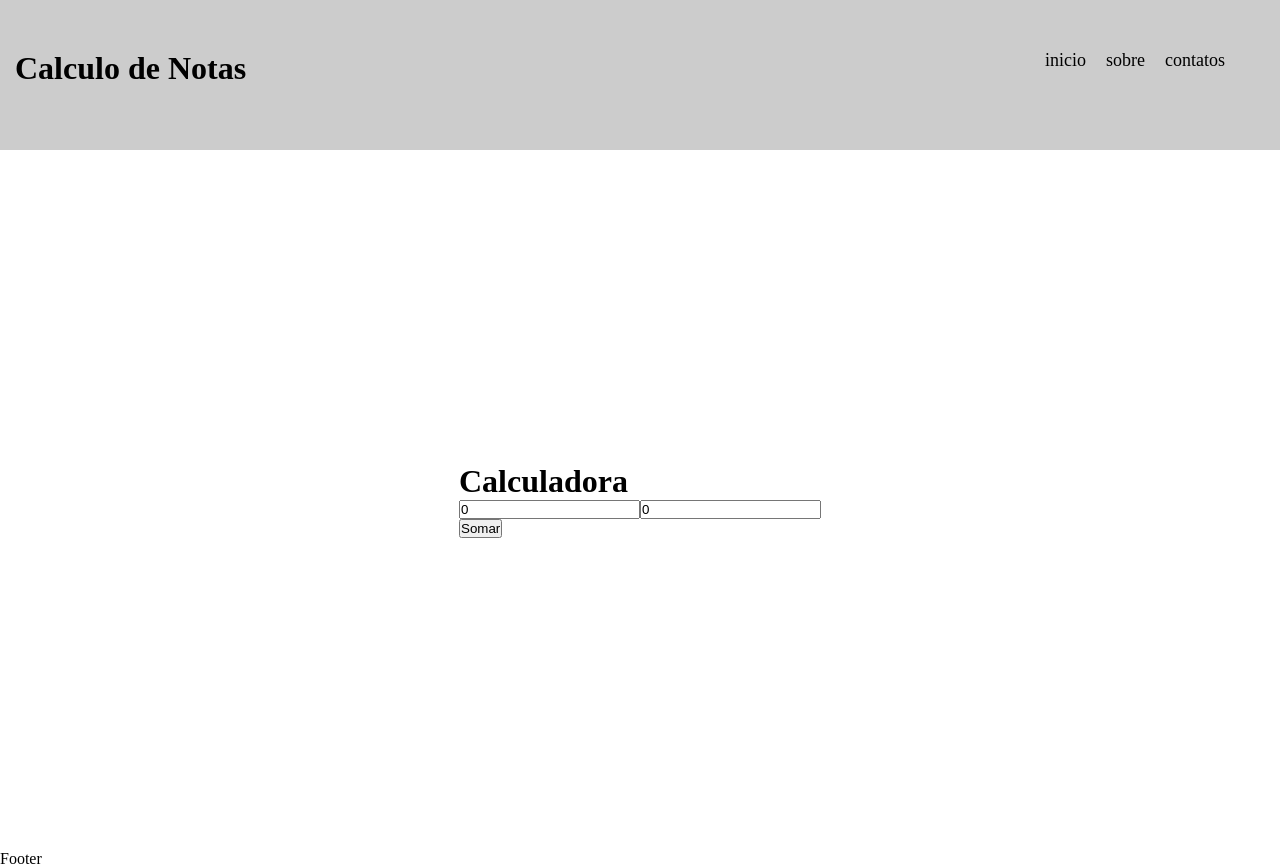
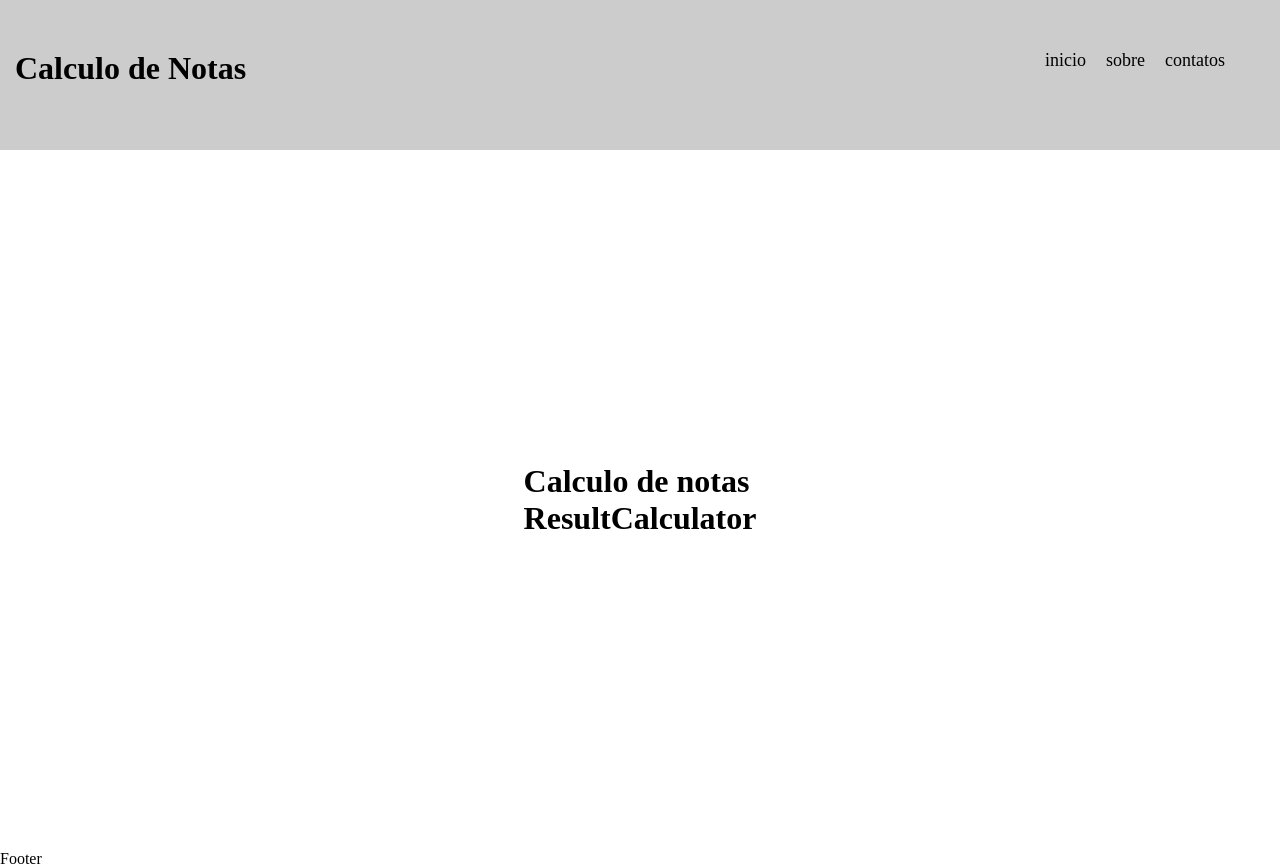
Before and after one commit to TecnoSystemEJ/calculodenotas, a React (Create React App) app: page / in a window 1280 px wide. Built offline with nearby package versions, Linux system fonts and the light colour scheme.

Commit message:
Initial project

```diff
--- a/package.json
+++ b/package.json
@@ -12,7 +12,7 @@
     "web-vitals": "^2.1.4"
   },
   "scripts": {
-    "start": "react-scripts start",
+    "s": "react-scripts start",
     "build": "react-scripts build",
     "test": "react-scripts test",
     "eject": "react-scripts eject"
--- a/src/Components/Calculator.jsx
+++ /dev/null
@@ -1,40 +0,0 @@
-import React, { useState } from "react";
-
-function Calculator() {
-  const [number1, setNumber1] = useState(0);
-  const [number2, setNumber2] = useState(0);
-  const [sum, setSum] = useState(0);
-
-  function insertNumber1(event) {
-    const numberInt = event.target.value;
-    setNumber1(parseInt(numberInt));
-  }
-  function insertNumber2(event) {
-    const numberInt = event.target.value;
-
-    setNumber2(parseInt(numberInt));
-  }
-  function handleSum() {
-    console.log(number1);
-    const result = number1 + number2;
-    setSum(result);
-  }
-
-  return (
-    <div>
-      <h1>Calculadora</h1>
-      <input type="number" value={number1} onChange={insertNumber1} />
-      <input type="number" value={number2} onChange={insertNumber2} />
-      <br />
-      <button onClick={handleSum}>Somar</button>
-      <br />
-      {sum !== 0 && (
-        <>
-          <h1>Resultado da soma</h1>
-          <span>Resultado da soma é {sum}!</span>
-        </>
-      )}
-    </div>
-  );
-}
-export default Calculator;
--- /dev/null
+++ b/src/Components/Calculator/FormCalculator/index.jsx
@@ -0,0 +1,6 @@
+import React from "react";
+
+function FormCalculator() {
+  return <h1>ForCalculator</h1>;
+}
+export default FormCalculator;
--- /dev/null
+++ b/src/Components/Calculator/ResultCalculator/index.jsx
@@ -0,0 +1,6 @@
+import React from "react";
+
+function ResultCalculator() {
+  return <h1>ResultCalculator</h1>;
+}
+export default ResultCalculator;
--- /dev/null
+++ b/src/Components/Calculator/index.jsx
@@ -0,0 +1,9 @@
+import React from "react";
+import FormCalculator from "./FormCalculator";
+import ResultCalculator from "./ResultCalculator";
+
+function Calculator() {
+  const result = 1;
+  return <div>{result ? <ResultCalculator /> : <FormCalculator />}</div>;
+}
+export default Calculator;
--- a/src/Components/Container/index.jsx
+++ b/src/Components/Container/index.jsx
@@ -4,7 +4,11 @@ import "./styles.css";
 function Container() {
   return (
     <div className="container">
-      <Calculator />
+      <div className="img"></div>
+      <div>
+        <h1>Calculo de notas</h1>
+        <Calculator />
+      </div>
     </div>
   );
 }
```
Also changed, not shown: src/Components/Calculator/FormCalculator/styles.css (added), src/Components/Calculator/ResultCalculator/styles.css (added), src/Components/Calculator/style.css (added).
